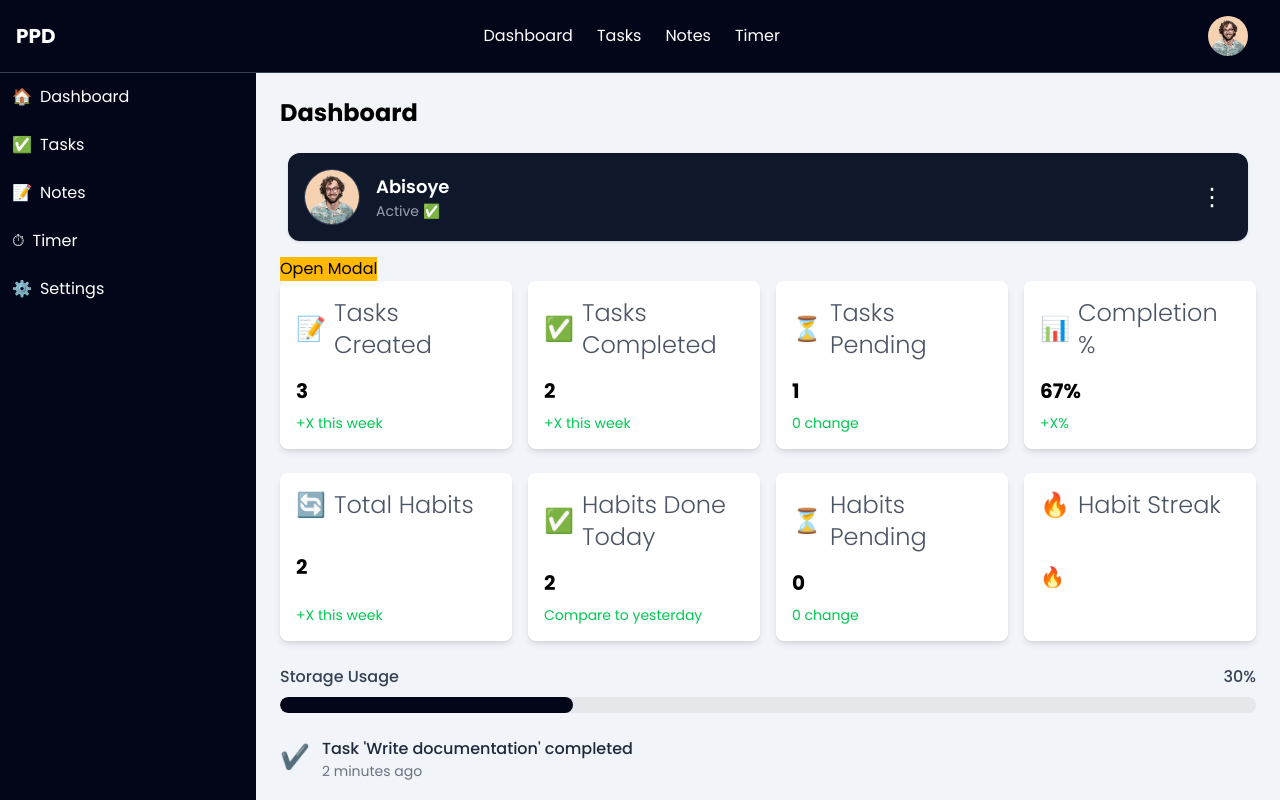
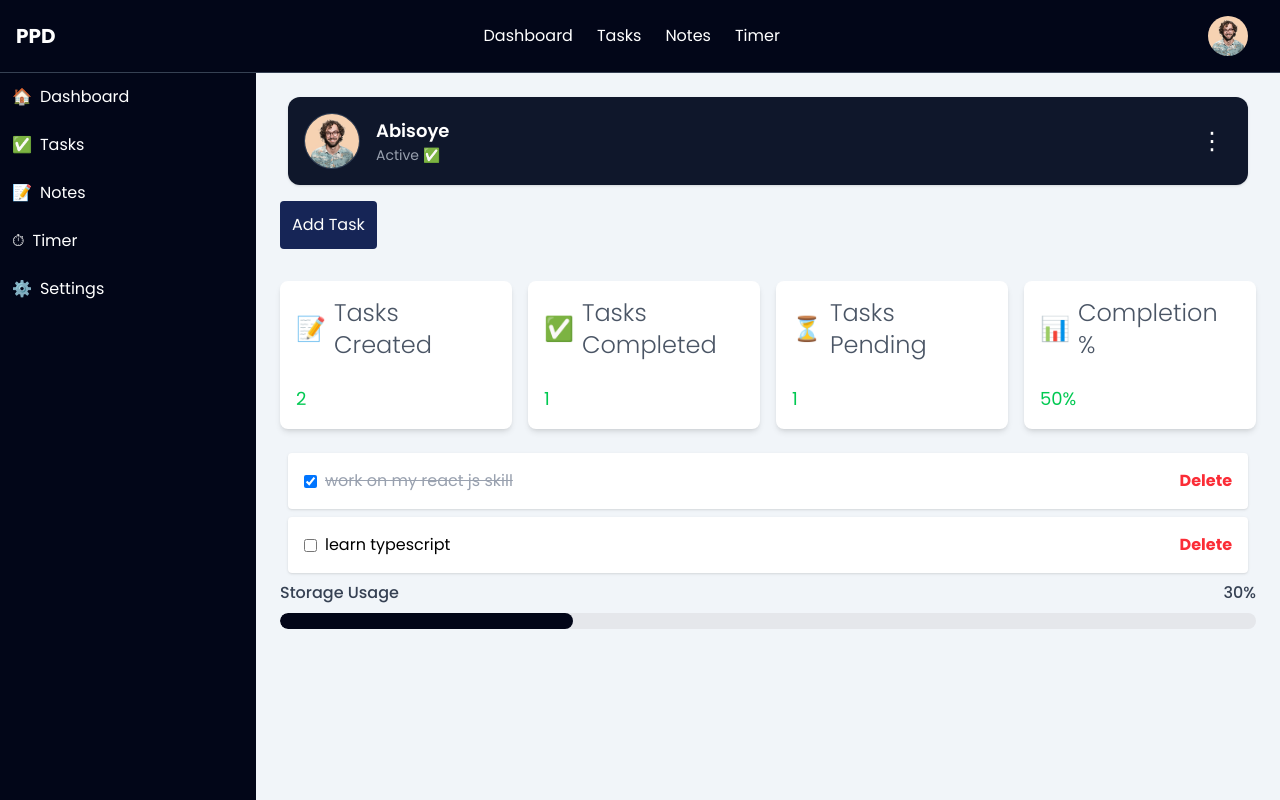
Before and after one commit to learningsin2024-source/PPD-, a React (Vite) app in the folder ppd/: page / in a window 1280 px wide. Shown: the top 800 px of the page. Built offline with nearby package versions, Linux system fonts and the light colour scheme; a web font is replaced by a local one.

Commit message:
Refined - stage 11 done

```diff
--- a/ppd/src/App.jsx
+++ b/ppd/src/App.jsx
@@ -1,101 +1,35 @@
 import { useState, useEffect, useContext } from "react";
 import { Routes, Route } from "react-router-dom";
-import { tasks, habits } from "./data.js";
 
 import Navbar from "./component/navbar";
 import Sidebar from "./component/sidebar";
-import Button from "./component/button";
-import Modal from "./component/modal";
-import Toast from "./component/toast";
 import Statscard from "./component/statscard";
 import Progressbar from "./component/progressbar";
-import Timeline from "./component/timeline";
-import Activityfeed from "./component/activityfeed";
-import QuickAddTask from "./component/quickaddtasks";
 import ProfileHeader from "./component/profieheader";
+import AddTaskForm from "./component/AddTaskForm.jsx";
+import Avatar from "./assets/Avatar.jpg";
 import { UserContext } from "./context/UserContext.jsx";
-
-
-import Avatar from "./assets/Avatar.jpg";
-import Profile from "./pages/profile";
+import TaskList from "./component/TaskList.jsx";
 
 function App() {
-
-const [IsOpen, setiSOpen] = useState(false)
-
-  function onClick(){
-    setiSOpen(!IsOpen)
-  }
-
-
- const { setUser } = useContext(UserContext)
-
-                  useEffect(() => {
-
-  setUser({username: "Tyzon", email: "johntyzon95@gmail.com", createdAt:"july", avatar : Avatar})},
-     [])
-
-
-const tasksCreated = tasks.length;
-const tasksCompleted = tasks.filter(t => t.status === "done").length;
-const tasksPending = tasks.filter(t => t.status === "pending").length;
-const completionPercent = tasksCreated === 0 ? 0 : Math.round((tasksCompleted / tasksCreated) * 100);
-
-const totalHabits = habits.length;
-const habitsDoneToday = habits.filter(h => h.status === "done").length;
-const habitsPending = habits.filter(h => h.status === "pending").length;
-const habitStreak = "🔥";
-
-
-
-const [profile, setProfile] = useState({ })
-
-  const [taskss, setTasks] = useState([])
-
-  const [notes, setNotes] = useState([])
-
-  const [timelineEvents, setTimelineEvents] = useState([])
-
-  const [isOpenMobile, setIsOpenMobile] = useState(false);
-  const [isModalOpen, setIsModalOpen] = useState(false);
-  const [isQuickAddOpen, setIsQuickAddOpen] = useState(false);
-  const [toasts, setToasts] = useState([]);
-
-  const [activityFeed, setActivityFeed] = useState([
-    { icon: "📝", title: "Created note", details: "Added 'Project Ideas' note", time: "2 min ago" },
-    { icon: "✔️", title: "Completed task", details: "Finished 'Design UI'", time: "10 min ago" },
+  const [tasks, setTasks] = useState([
+    { id: 1, title: "work on my react js skill", completed: true },
+    { id: 2, title: "learn typescript", completed: false },
   ]);
 
-  function handleAddTask(task) {
-    const newActivity = {
-      icon: "📝",
-      title: "Created task",
-      details: task.title,
-      time: "Just now",
-    };
-    setActivityFeed([newActivity, ...activityFeed]);
-    addToast({ message: `Task "${task.title}" added`, type: "success" });
-  }
+  const addTask = (title) => {
+    const newTask = { id: Date.now(), title, completed: false };
+    setTasks([...tasks, newTask]);
+  };
 
-  const timelineData = [
-    { icon: "✔️", status: "success", text: "Task 'Write documentation' completed", time: "2 minutes ago" },
-    { icon: "📝", status: "info", text: "New note added to your workspace", time: "15 minutes ago" },
-    { icon: "⏱️", status: "warning", text: "Timer finished for 'Study Session'", time: "1 hour ago" },
-    { icon: "📥", status: "info", text: "You received a shared note from Alex", time: "3 hours ago" },
-    { icon: "⚙️", status: "success", text: "Settings updated successfully", time: "Yesterday" },
-  ];
+  // Task stats
+  const totalTasks = tasks.length;
+  const completedTasks = tasks.filter((t) => t.completed).length;
+  const pendingTasks = totalTasks - completedTasks;
+  const completionPercentage =
+    totalTasks === 0 ? 0 : (completedTasks / totalTasks) * 100;
 
-  function addToast({ message, type }) {
-    const id = Date.now();
-    setToasts([...toasts, { id, message, type }]);
-    setTimeout(() => removeToast(id), 3000);
-  }
-
-  function removeToast(id) {
-    setToasts((prev) => prev.filter((t) => t.id !== id));
-  }
-
-  // Sidebar Links
+  // Sidebar and Navbar links
   const sidelinks = [
     { key: 1, name: "Dashboard", icon: "🏠", route: "/" },
     { key: 2, name: "Tasks", icon: "✅", route: "/tasks" },
@@ -104,129 +38,60 @@ const [profile, setProfile] = useState({ })
     { key: 5, name: "Settings", icon: "⚙️", route: "/settings" },
   ];
 
-  // Navbar Links
   const links = [
     { name: "Dashboard", route: "/", key: 1 },
     { name: "Tasks", route: "/tasks", key: 2 },
-    { name: "Notes", route: "/notes", key: 3},
-    { name: "Timer", route: "/timer" , key: 4},
+    { name: "Notes", route: "/notes", key: 3 },
+    { name: "Timer", route: "/timer", key: 4 },
   ];
-return (
-    <>
 
-      {/* Top-level Layout */}
-      <div className="flex flex-col h-screen">
-        <Navbar
-          links={links}
-          isOpenMobile={isOpenMobile}
-          setIsOpenMobile={setIsOpenMobile}
+  const { setUser } = useContext(UserContext);
+  useEffect(() => {
+    setUser({
+      username: "Tyzon",
+      email: "johntyzon95@gmail.com",
+      createdAt: "July",
+      avatar: Avatar,
+    });
+  }, []);
 
-        />
+  return (
+    <div className="flex flex-col h-screen">
+      <Navbar links={links} isOpenMobile={false} setIsOpenMobile={() => {}} />
 
-        <div className="flex flex-1">
-          <Sidebar
-            sidelinks={sidelinks}
-            isOpenMobile={isOpenMobile}
-            setIsOpenMobile={setIsOpenMobile}
+      <div className="flex flex-1">
+        <Sidebar sidelinks={sidelinks} isOpenMobile={false} setIsOpenMobile={() => {}} />
+
+        <main className="flex-1 p-6 overflow-auto bg-slate-100 min-h-screen relative">
+          {/* Header */}
+          <ProfileHeader photo={Avatar} username="Abisoye" statuss="Active ✅" />
+
+          {/* Add Task Form */}
+          <AddTaskForm addTask={addTask} />
+
+          {/* Stats */}
+          <div className="grid grid-cols-1 sm:grid-cols-2 lg:grid-cols-4 gap-4 my-6">
+            <Statscard icon="📝" title="Tasks Created" trend={totalTasks} />
+            <Statscard icon="✅" title="Tasks Completed" trend={completedTasks} />
+            <Statscard icon="⏳" title="Tasks Pending" trend={pendingTasks} />
+            <Statscard
+              icon="📊"
+              title="Completion %"
+              trend={`${completionPercentage.toFixed(0)}%`}
+            />
+          </div>
+                         <TaskList tasks={tasks} setTasks={setTasks} />
+          <Progressbar
+            value={30}
+            color="bg-slate-950"
+            label="Storage Usage"
+            showpercent={true}
           />
 
-          {/* Main Content — React Router controls what appears here */}
-          <main className="flex-1 p-6 overflow-auto bg-slate-100 min-h-screen">
 
-            <Routes>
-              {/* Dashboard Route */}
-              <Route
-                path="/"
-                element={
-                  <>
-
-                    <h1 className="text-2xl font-bold mb-6">Dashboard</h1>
-
-                    <ProfileHeader photo={Avatar} username="Abisoye" statuss="Active ✅" />
-                    <button onClick={onClick} className="bg-amber-400">Open Modal</button>
-                    <Modal isOpen = {IsOpen} onClose={onClick}  title = "This is my modal, learning and continuity ">
-
-
-                       Modal box is here  </Modal>
-
-                    <div className="grid grid-cols-1 sm:grid-cols-2 lg:grid-cols-4 gap-4 mb-6">
-                      <Statscard icon="📝" title="Tasks Created" value={tasksCreated} trend="+X this week" />
-                      <Statscard icon="✅" title="Tasks Completed" value={tasksCompleted} trend="+X this week" />
-                      <Statscard icon="⏳" title="Tasks Pending" value={tasksPending} trend="0 change" />
-                      <Statscard icon="📊" title="Completion %" value={`${completionPercent}%`} trend="+X%" />
-
-                    </div>
-                    <div className="grid grid-cols-1 sm:grid-cols-2 lg:grid-cols-4 gap-4 mb-6">
-
-                       <Statscard icon="🔄" title="Total Habits" value={totalHabits} trend="+X this week" />
-                       <Statscard icon="✅" title="Habits Done Today" value={habitsDoneToday} trend="Compare to yesterday" />
-                       <Statscard icon="⏳" title="Habits Pending" value={habitsPending} trend="0 change" />
-                       <Statscard icon="🔥" title="Habit Streak" value={habitStreak} trend="" />
-                    </div>
-
-                    <Progressbar value={30} color="bg-slate-950" label="Storage Usage" showpercent={true} />
-                    <br />
-
-                    <div className="space-y-6 mb-6">
-                      {timelineData.map((item, i) => (
-                        <Timeline key={i} {...item} />
-                      ))}
-                    </div>
-
-                    <div className="flex flex-col space-y-4 mb-6">
-                      {activityFeed.map((act, i) => (
-                        <Activityfeed key={i} {...act} />
-                      ))}
-                    </div>
-
-                    <div className="flex flex-wrap gap-4 mb-6">
-                      <Button variant="primary" size="md" onClick={() => setIsModalOpen(true)}>
-                        Open Modal
-                      </Button>
-                      <Button onClick={() => setIsQuickAddOpen(true)}>Add Task</Button>
-                    </div>
-
-                    <QuickAddTask
-                      isOpen={isQuickAddOpen}
-                      onClose={() => setIsQuickAddOpen(false)}
-                      onAdd={handleAddTask}
-                    />
-
-                    <Modal
-                      isOpen={isModalOpen}
-                      onClose={() => setIsModalOpen(false)}
-                      title="Example Modal"
-                      actions={[
-                        <Button key="cancel" variant="outline" onClick={() => setIsModalOpen(false)}>
-                          Cancel
-                        </Button>,
-                        <Button key="save" variant="primary">Save</Button>,
-                      ]}
-                    >
-                      <p>This is the modal content.</p>
-                    </Modal>
-                  </>
-                }
-              />
-
-              {/* Profile Page */}
-              <Route path="/profile" element={<Profile />} />
-
-
-            </Routes>
-
-            {/* Toasts */}
-            <div className="fixed top-4 right-4 flex flex-col space-y-2 z-50">
-              {toasts.map((t) => (
-                <Toast key={t.id} message={t.message} type={t.type} onClose={() => removeToast(t.id)} />
-              ))}
-            </div>
-
-          </main>
-        </div>
+        </main>
       </div>
-
-    </>
+    </div>
   );
 }
 
--- /dev/null
+++ b/ppd/src/component/AddTaskForm.jsx
@@ -0,0 +1,70 @@
+import { useState } from "react";
+
+function AddTaskForm({ addTask }) {
+  const [showModal, setShowModal] = useState(false);
+  const [taskText, setTaskText] = useState("");
+
+  const handleOpen = () => setShowModal(true);
+  const handleClose = () => setShowModal(false);
+
+  const handleSubmit = () => {
+    if (taskText.trim() === "") return; // ignore empty input
+    addTask(taskText); // call parent function
+    setTaskText("");   // clear input
+    handleClose();     // close modal
+  };
+
+  return (
+    <>
+      {/* Button to open modal */}
+      <button
+        onClick={handleOpen}
+        className="p-3 mb-2 rounded bg-blue-950 text-white hover:bg-blue-800 transition"
+        type="button"
+      >
+        Add Task
+      </button>
+
+      {/* Modal Overlay */}
+      {showModal && (
+        <div className="fixed inset-0 z-50 flex items-center justify-center">
+          {/* Dark background */}
+          <div
+            className="absolute inset-0 bg-black bg-opacity-50"
+            onClick={handleClose}
+          ></div>
+
+          {/* Modal Content */}
+          <div className="relative bg-white rounded shadow-lg w-96 max-w-full p-6 z-10 flex flex-col space-y-4">
+            <h2 className="text-xl font-semibold">Add New Task</h2>
+            <input
+              type="text"
+              placeholder="Write task here"
+              value={taskText}
+              onChange={(e) => setTaskText(e.target.value)}
+              className="border p-2 rounded focus:outline-none focus:ring-2 focus:ring-blue-500 w-full"
+            />
+            <div className="flex justify-end space-x-2">
+              <button
+                type="button"
+                onClick={handleClose}
+                className="px-4 py-2 rounded bg-gray-300 hover:bg-gray-400 transition"
+              >
+                Cancel
+              </button>
+              <button
+                type="button"
+                onClick={handleSubmit}
+                className="px-4 py-2 rounded bg-green-500 text-white hover:bg-green-600 transition"
+              >
+                Submit
+              </button>
+            </div>
+          </div>
+        </div>
+      )}
+    </>
+  );
+}
+
+export default AddTaskForm;
--- /dev/null
+++ b/ppd/src/component/TaskItems.jsx
@@ -0,0 +1,27 @@
+function TaskItem({ task, callbacks }) {
+  if (!task) return null; // safety check
+
+  const { id, title, completed } = task;
+  const { onToggle, onDelete } = callbacks;
+
+  return (
+    <div className="p-4 m-2 bg-white shadow rounded flex items-center justify-between">
+      <div className="flex items-center space-x-2">
+        <input
+          type="checkbox"
+          checked={completed}
+          onChange={() => onToggle(id)}
+        />
+        <p className={completed ? "line-through text-gray-400" : ""}>{title}</p>
+      </div>
+      <button
+        onClick={() => onDelete(id)}
+        className="text-red-500 hover:text-red-700 font-bold"
+      >
+        Delete
+      </button>
+    </div>
+  );
+}
+
+export default TaskItem;
--- /dev/null
+++ b/ppd/src/component/TaskList.jsx
@@ -0,0 +1,33 @@
+import TaskItem from "./TaskItems";
+
+function TaskList({ tasks, setTasks }) {
+  const toggleTask = (id) => {
+    setTasks(
+      tasks.map((task) =>
+        task.id === id ? { ...task, completed: !task.completed } : task
+      )
+    );
+  };
+
+  const handleDelete = (id) => {
+    setTasks(tasks.filter((task) => task.id !== id));
+  };
+
+  return (
+    <div>
+      {tasks && tasks.length > 0 ? (
+        tasks.map((task) => (
+          <TaskItem
+            key={task.id}
+            task={task}
+            callbacks={{ onToggle: toggleTask, onDelete: handleDelete }}
+          />
+        ))
+      ) : (
+        <p>No tasks yet.</p>
+      )}
+    </div>
+  );
+}
+
+export default TaskList;
--- a/ppd/src/component/statscard.jsx
+++ b/ppd/src/component/statscard.jsx
@@ -10,7 +10,7 @@ function Statscard({ icon, title, value, trend }) {
         <p className="text-gray-600 font-light">{title}</p>
       </div>
       <p className="text-xl font-bold mt-4">{value}</p>
-      <p className="text-sm text-green-500 mt-2">{trend}</p>
+      <p className="text-lg text-green-500 mt-2">{trend}</p>
     </div>
   );
 }
```
